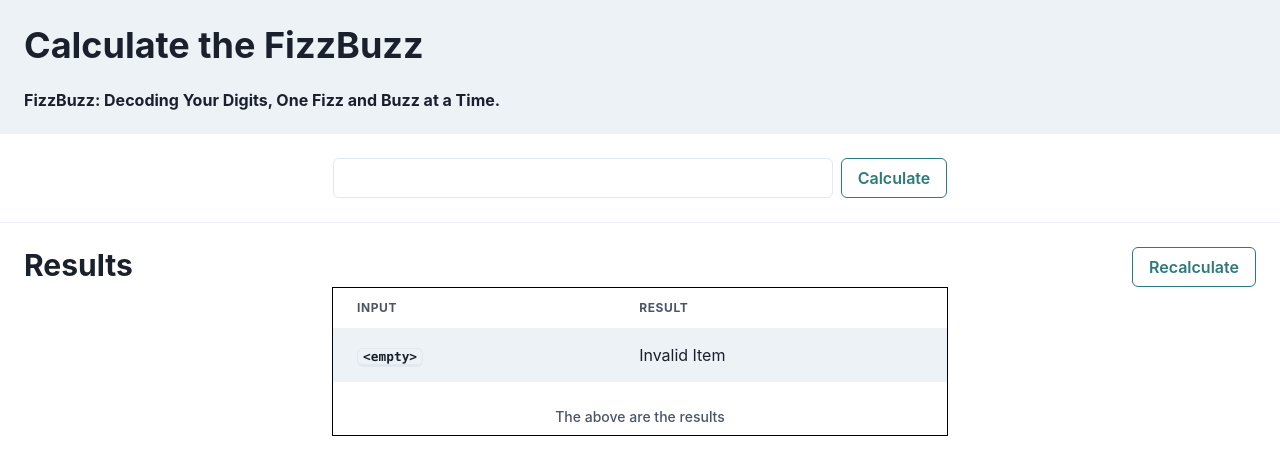
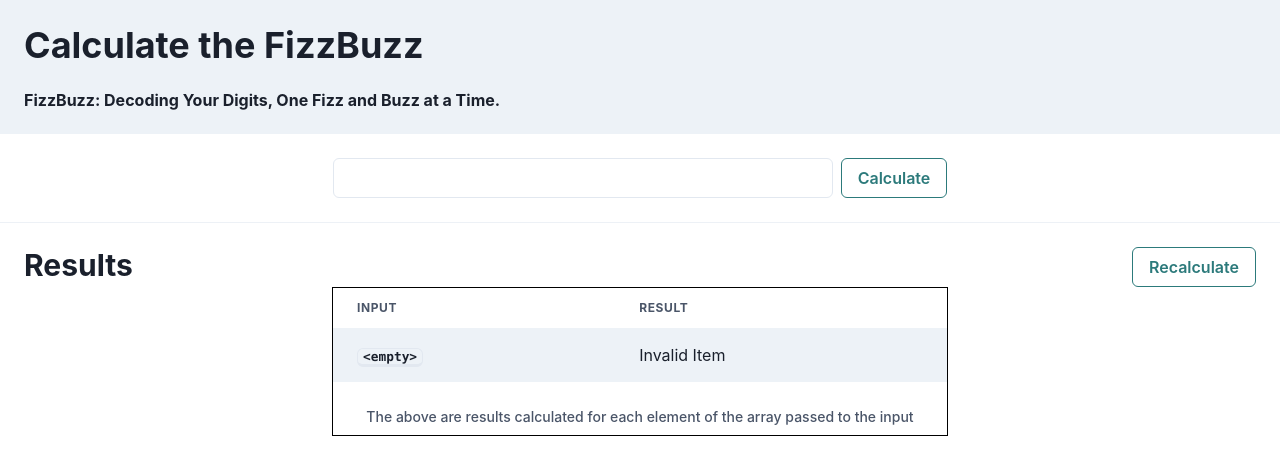
Before and after one commit to asheshpathak/FizzBuzz, a React (Vite) app: page / in a window 1280 px wide. Both pictures are taken after typing "Sample" into the empty fields and a click on the button "Calculate". Shown: the top 464 px of the page. Built offline with nearby package versions, Linux system fonts and the light colour scheme.

Commit message:
changed footer message

```diff
--- a/src/components/table/TableComponent.tsx
+++ b/src/components/table/TableComponent.tsx
@@ -143,7 +143,10 @@ export const TableComponent: React.FC<Props> = ({
             style={{ display: "flex", justifyContent: "space-between" }}
           >
             <Table variant="striped">
-              <TableCaption>The above are the results</TableCaption>
+              <TableCaption>
+                The above are results calculated for each element of the array
+                passed to the input
+              </TableCaption>
               <Thead>
                 <Tr>
                   <Th>Input</Th>
```
